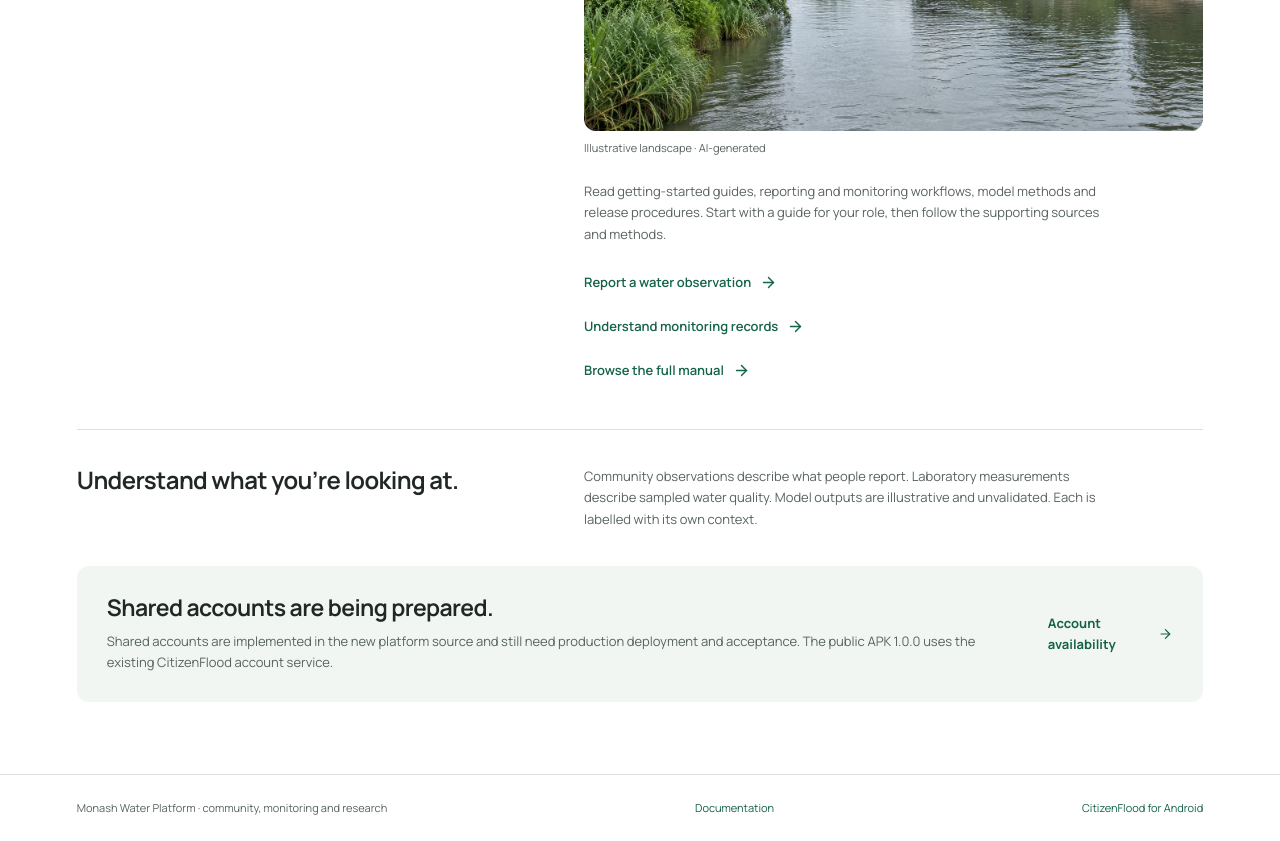
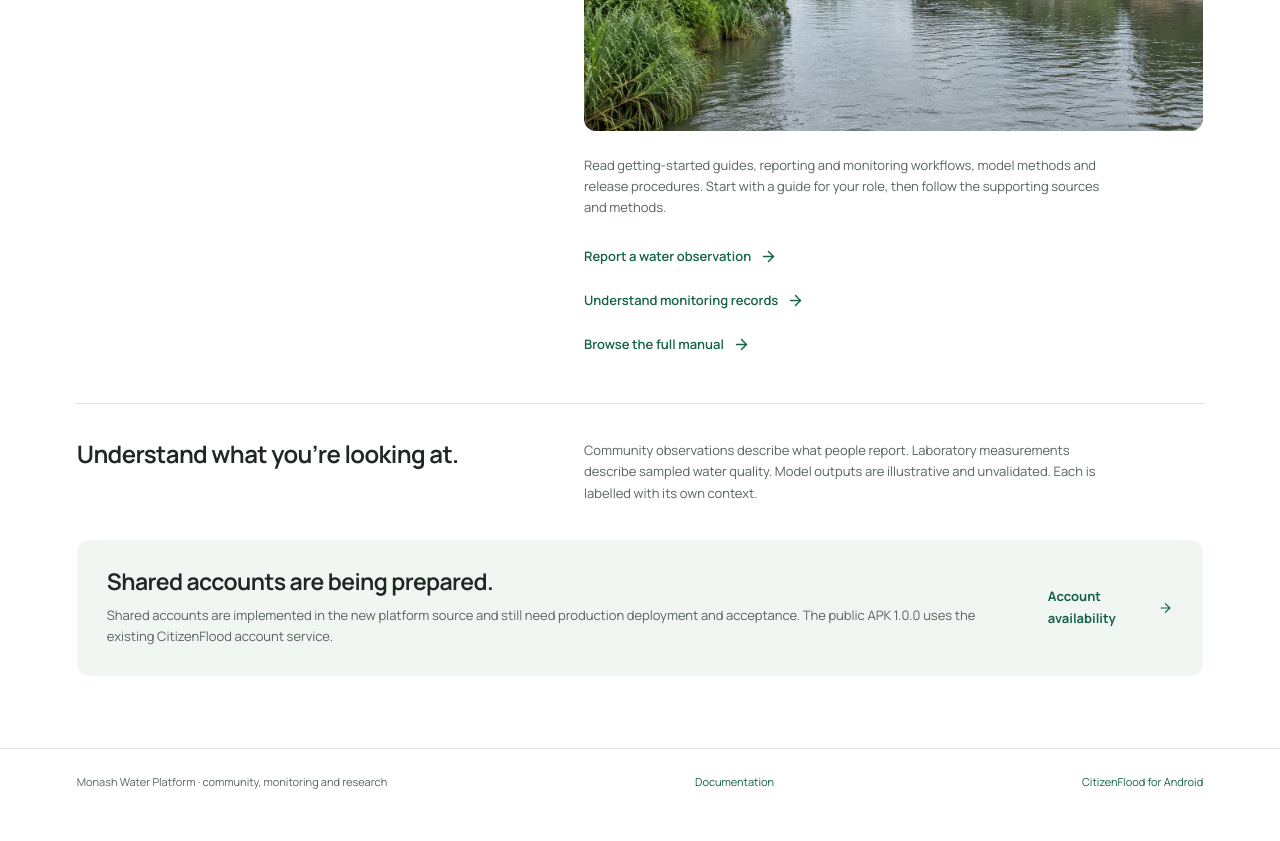
Before and after one commit to Monash-WWTP/monash-platform, a React (Vite) app in the folder apps/dashboard/: page / in a window 1280 px wide. Shown: the part 1160-2001 px from the top of the page. After the commit the page ends 1975 px from the top, so only its background shows below. Built offline with nearby package versions, Linux system fonts and the light colour scheme.

Commit message:
style: remove landscape captions while retaining asset provenance

```diff
--- a/apps/dashboard/src/pages/public/LandingPage.tsx
+++ b/apps/dashboard/src/pages/public/LandingPage.tsx
@@ -61,7 +61,6 @@ export default function LandingPage() {
         <div>
           <figure className="landscape-image">
             <img src="/assets/illustrations/river-landscape.webp" alt="A quiet river bordered by trees and a concrete embankment" width="1536" height="1024" loading="lazy" />
-            <figcaption>Illustrative landscape · AI-generated</figcaption>
           </figure>
           <p>Read getting-started guides, reporting and monitoring workflows, model methods and release procedures. Start with a guide for your role, then follow the supporting sources and methods.</p>
           <nav className="home-guide-links" aria-label="Getting started guides">
```
Also changed, not shown: 1 other file (tests, documents, lock files or other folders).
